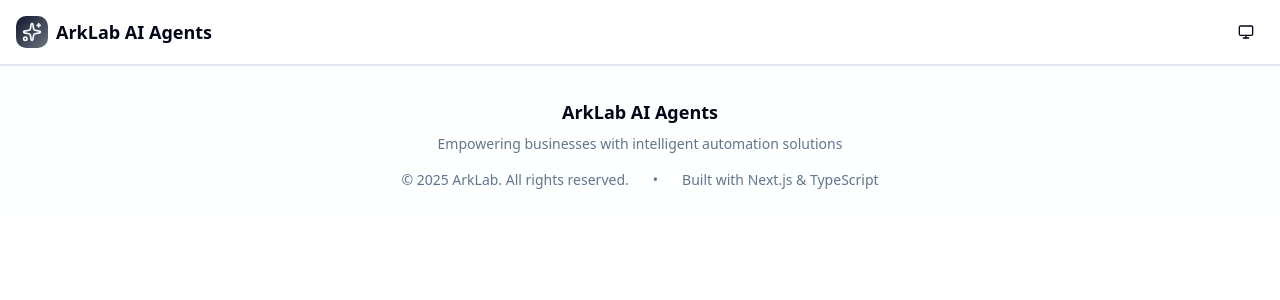
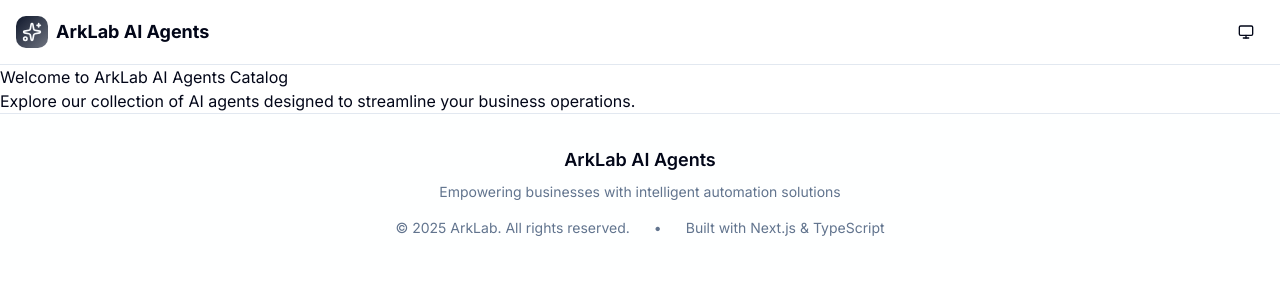
Before and after one commit to mushfiqbh/ArkLab-AI-Agents, a Next.js app: page / in a window 1280 px wide. Shown: the top 300 px of the page. Built offline with nearby package versions, Linux system fonts and the light colour scheme.

Commit message:
feat: Implement root layout with SEO Metadata

```diff
--- a/package.json
+++ b/package.json
@@ -1,6 +1,6 @@
 {
   "name": "arklabaiagents",
-  "version": "0.4.0",
+  "version": "0.5.0",
   "private": true,
   "scripts": {
     "dev": "next dev --turbopack",
--- a/src/app/layout.tsx
+++ b/src/app/layout.tsx
@@ -1,12 +1,35 @@
 import type { Metadata } from "next";
+import { Inter } from "next/font/google";
 import "./globals.css";
+import { ThemeProvider } from "@/components/provider/ThemeProvider";
 import { Header } from "@/components/general/Header";
 import { Footer } from "@/components/general/Footer";
-import { ThemeProvider } from "@/components/provider/ThemeProvider";
+
+const inter = Inter({ subsets: ["latin"] });
 
 export const metadata: Metadata = {
-  title: "Create Next App",
-  description: "Generated by create next app",
+  title: "ArkLab AI Agents Catalog - Discover Powerful AI Solutions",
+  description:
+    "Explore our comprehensive collection of AI agents designed to streamline your business operations. Find the perfect AI solution for customer service, marketing, development, and more.",
+  keywords:
+    "AI agents, artificial intelligence, automation, business solutions, customer service, marketing, development",
+  authors: [{ name: "ArkLab" }],
+  creator: "ArkLab",
+  publisher: "ArkLab",
+  robots: "index, follow",
+  openGraph: {
+    title: "ArkLab AI Agents Catalog",
+    description:
+      "Discover and explore our comprehensive collection of AI agents designed to streamline your business operations",
+    type: "website",
+    locale: "en_US",
+  },
+  twitter: {
+    card: "summary_large_image",
+    title: "ArkLab AI Agents Catalog",
+    description:
+      "Discover and explore our comprehensive collection of AI agents designed to streamline your business operations",
+  },
 };
 
 export default function RootLayout({
@@ -16,11 +39,13 @@
 }>) {
   return (
     <html lang="en" suppressHydrationWarning>
-      <body>
+      <body className={`${inter.className} antialiased`}>
         <ThemeProvider>
-          <Header />
-          {children}
-          <Footer />
+          <main className="min-h-screen bg-background">
+            <Header />
+            {children}
+            <Footer />
+          </main>
         </ThemeProvider>
       </body>
     </html>
--- a/src/app/page.tsx
+++ b/src/app/page.tsx
@@ -1,3 +1,11 @@
 export default function Home() {
-  return <div></div>;
+  return (
+    <div>
+      <h1>Welcome to ArkLab AI Agents Catalog</h1>
+      <p>
+        Explore our collection of AI agents designed to streamline your business
+        operations.
+      </p>
+    </div>
+  );
 }
```
Also changed, not shown: 1 other file (tests, documents, lock files or other folders).
